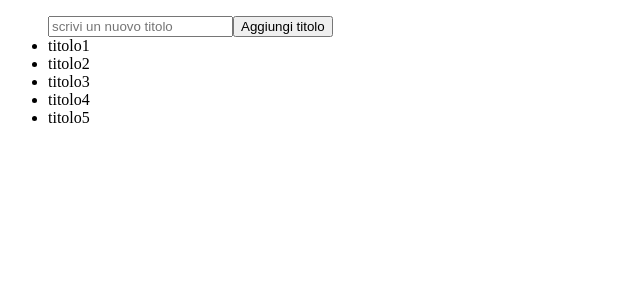
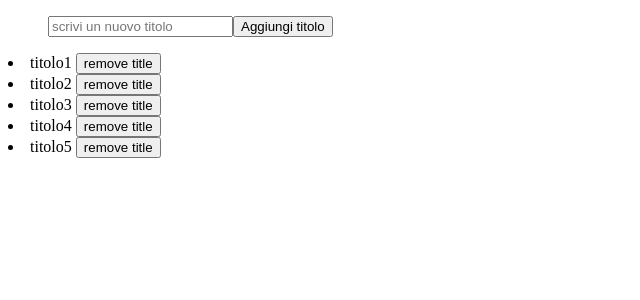
Before and after one commit to BkStyle89/react-form, a React (Vite) app: page / in a window 1280 px wide. Shown: the top 300 px of the page, without its empty margins (0-640 px from the left). Built offline with nearby package versions, Linux system fonts and the light colour scheme.

Commit message:
milestone 2 button to remove

```diff
--- a/src/App.jsx
+++ b/src/App.jsx
@@ -10,6 +10,11 @@ e.preventDefault()
 }
 
 
+/* const filteredTitles = titles.filtered
+console.log(filteredTitles); */
+
+
+
   return (
     <>
       <div>
@@ -20,15 +25,16 @@ e.preventDefault()
               <ul>
                 <input type="text" value={newTitle}onChange={e=>{setNewTitle(e.target.value)}} placeholder='scrivi un nuovo titolo'/>
                 <button>Aggiungi titolo</button>
-                {titles.map((title,index)=>(
-                  <li key={title+index}>{title} </li>
-                ))}
               </ul>
               </form>
+                {titles.map((title,index)=>(
+                  <li key={title+index}>{title} <button onClick={()=>console.log(index)}>remove title</button> </li>
+                ))}
             </div>
           </div>
         </div>
       </div>
+
     </>
   )
 }
```
